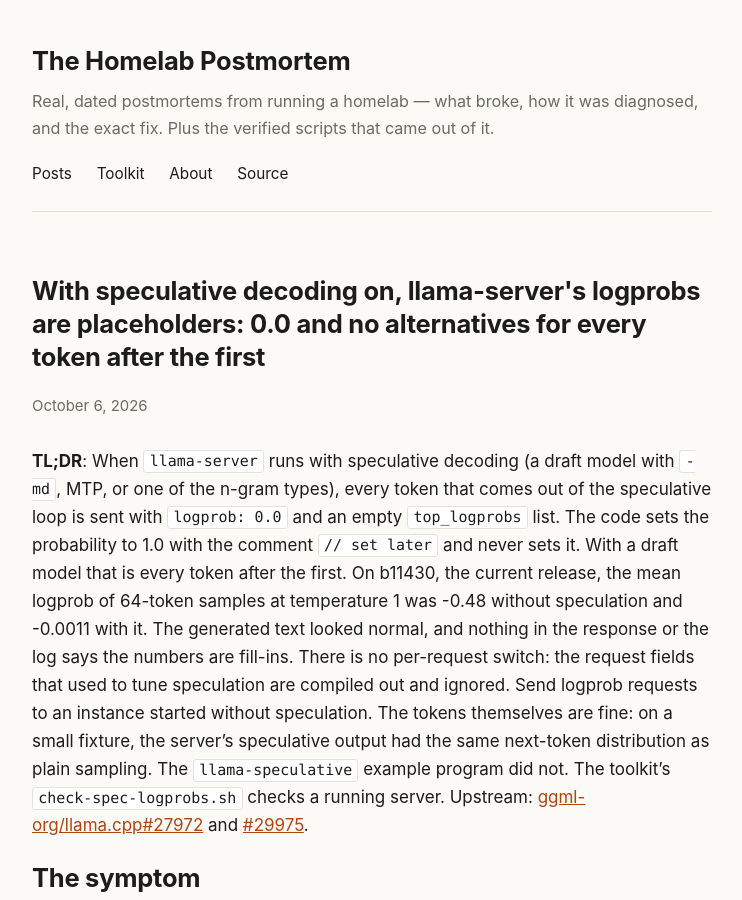
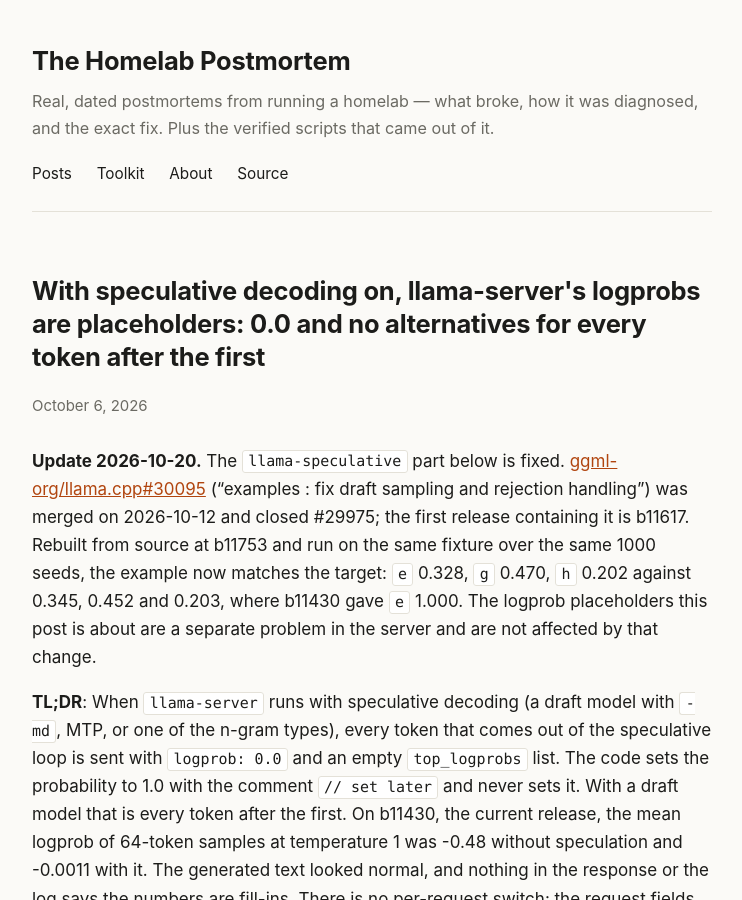
Before and after one commit to mitoyosh/homelab-postmortem, a Jekyll site: the page built from _posts/2026-10-06-llama-server-speculative-decoding-returns-placeholder-logprobs.md, in a window 1280 px wide and 900 px high. Shown: the whole window, without its empty margins (268-1010 px from the left). Built offline with Jekyll 4.4.1, drawn with Linux system fonts in a browser that asks for light colours; some of the changed text lies outside the part shown.

Commit message:
Updates: llama-speculative fixed (b11617, re-tested on b11753), laya 0.2.0, vLLM 0.32.0, podman fixes still unreleased
Co-Authored-By: Claude Opus 5.5 <noreply@anthropic.com>

```diff
--- a/_posts/2026-10-06-llama-server-speculative-decoding-returns-placeholder-logprobs.md
+++ b/_posts/2026-10-06-llama-server-speculative-decoding-returns-placeholder-logprobs.md
@@ -5,6 +5,8 @@ excerpt: "llama-server emits every token that comes out of its speculative decod
 devto_title: "llama-server's logprobs are placeholders when speculative decoding is on"
 devto_tags: llamacpp, llm, selfhosted, ai
 ---
+
+**Update 2026-10-20.** The `llama-speculative` part below is fixed. [ggml-org/llama.cpp#30095](https://github.com/ggml-org/llama.cpp/pull/30095) ("examples : fix draft sampling and rejection handling") was merged on 2026-10-12 and closed #29975; the first release containing it is b11617. Rebuilt from source at b11753 and run on the same fixture over the same 1000 seeds, the example now matches the target: `e` 0.328, `g` 0.470, `h` 0.202 against 0.345, 0.452 and 0.203, where b11430 gave `e` 1.000. The logprob placeholders this post is about are a separate problem in the server and are not affected by that change.
 
 **TL;DR**: When `llama-server` runs with speculative decoding (a draft model with `-md`, MTP, or one of the n-gram types), every token that comes out of the speculative loop is sent with `logprob: 0.0` and an empty `top_logprobs` list. The code sets the probability to 1.0 with the comment `// set later` and never sets it. With a draft model that is every token after the first. On b11430, the current release, the mean logprob of 64-token samples at temperature 1 was -0.48 without speculation and -0.0011 with it. The generated text looked normal, and nothing in the response or the log says the numbers are fill-ins. There is no per-request switch: the request fields that used to tune speculation are compiled out and ignored. Send logprob requests to an instance started without speculation. The tokens themselves are fine: on a small fixture, the server's speculative output had the same next-token distribution as plain sampling. The `llama-speculative` example program did not. The toolkit's `check-spec-logprobs.sh` checks a running server. Upstream: [ggml-org/llama.cpp#27972](https://github.com/ggml-org/llama.cpp/issues/27972) and [#29975](https://github.com/ggml-org/llama.cpp/issues/29975).
 
@@ -119,7 +121,7 @@ So:
 - **Send requests that need logprobs to a server started without `-md` / `--spec-type`.** The unspeculated runs above returned real values on every token. If you want speculation for everything else, that means a second instance.
 - **Check `/slots`, not `/props`, to see whether a server speculates.** `curl -s localhost:8080/slots | jq '.[].speculative'`.
 - **Treat an empty `top_logprobs` on a request that asked for alternatives as a missing value, not a certain one.** If you can't change the server, at least don't average over those tokens.
-- If you benchmark distributions, use `llama-server` rather than `llama-speculative` until #29975 is fixed.
+- If you benchmark distributions with `llama-speculative`, use b11617 or later; earlier builds always pick the draft's top token (#29975, fixed by #30095).
 
 ## The generalisable habit
 
```
Also changed, not shown: _posts/2026-09-26-laya-onnx-port-skips-the-temperature-clamp.md (+2 -0 lines), _posts/2026-09-26-podman-cp-ignores-volume-subpath-when-the-container-is-stopped.md (+2 -0 lines), _posts/2026-09-30-podman-export-of-a-keep-id-container-shifts-every-owner.md (+4 -0 lines), _posts/2026-10-03-vllm-ignores-lora-rank-pattern-and-alpha-pattern.md (+2 -0 lines).
